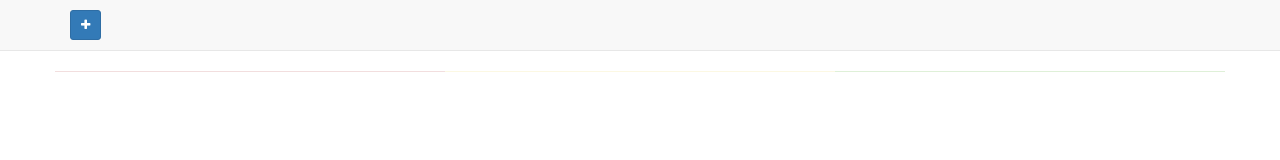
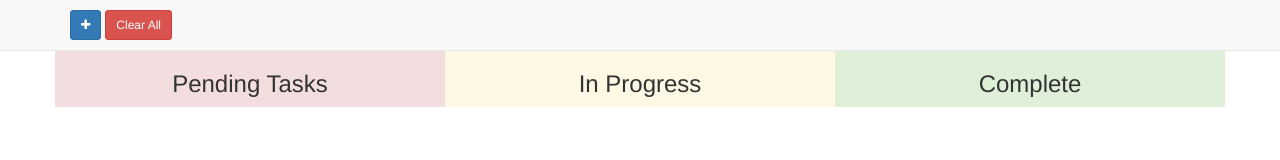
Before and after one commit to jamesandrews23/Personal_Task_Manager, a plain HTML site: page index.html in a window 1280 px wide. Drawn offline with Linux system fonts and the light colour scheme.

Commit message:
added headers to columns and removed margin from navbar

```diff
--- a/css/main.css
+++ b/css/main.css
@@ -19,3 +19,7 @@
     margin-left: 5px;
     margin-right: 5px;
 }
+
+.no-margin {
+    margin-bottom: 0;
+}
--- a/index.html
+++ b/index.html
@@ -8,20 +8,30 @@
     <link href="css/main.css" type="text/css" rel="stylesheet"/>
 </head>
 <body>
-<nav class="navbar navbar-default navbar-static-top">
+<nav class="navbar navbar-default navbar-static-top no-margin">
     <div class="container">
         <button type="button" class="btn btn-primary btn-sm navbar-btn" data-toggle="modal" data-target="#add_task">
             <i class="fa fa-plus"></i>
         </button>
+        <button id="clearAll" type="button" class="btn btn-danger btn-sm navbar-btn">Clear All</button>
     </div>
 </nav>
 <!-- main app view -->
 <div class="container">
     <div class="row">
         <div id="app">
-            <div id="col_start" class="col-xs-4 bg-danger"></div>
-            <div id="col_progress" class="col-xs-4 bg-warning"></div>
-            <div id="col_complete" class="col-xs-4 bg-success"></div>
+            <div class="col-xs-4 bg-danger">
+                <h3 class="text-center">Pending Tasks</h3>
+                <div id="col_start"></div>
+            </div>
+            <div class="col-xs-4 bg-warning">
+                <h3 class="text-center">In Progress</h3>
+                <div id="col_progress"></div>
+            </div>
+            <div class="col-xs-4 bg-success">
+                <h3 class="text-center">Complete</h3>
+                <div id="col_complete"></div>
+            </div>
         </div>
     </div>
 </div>
```
